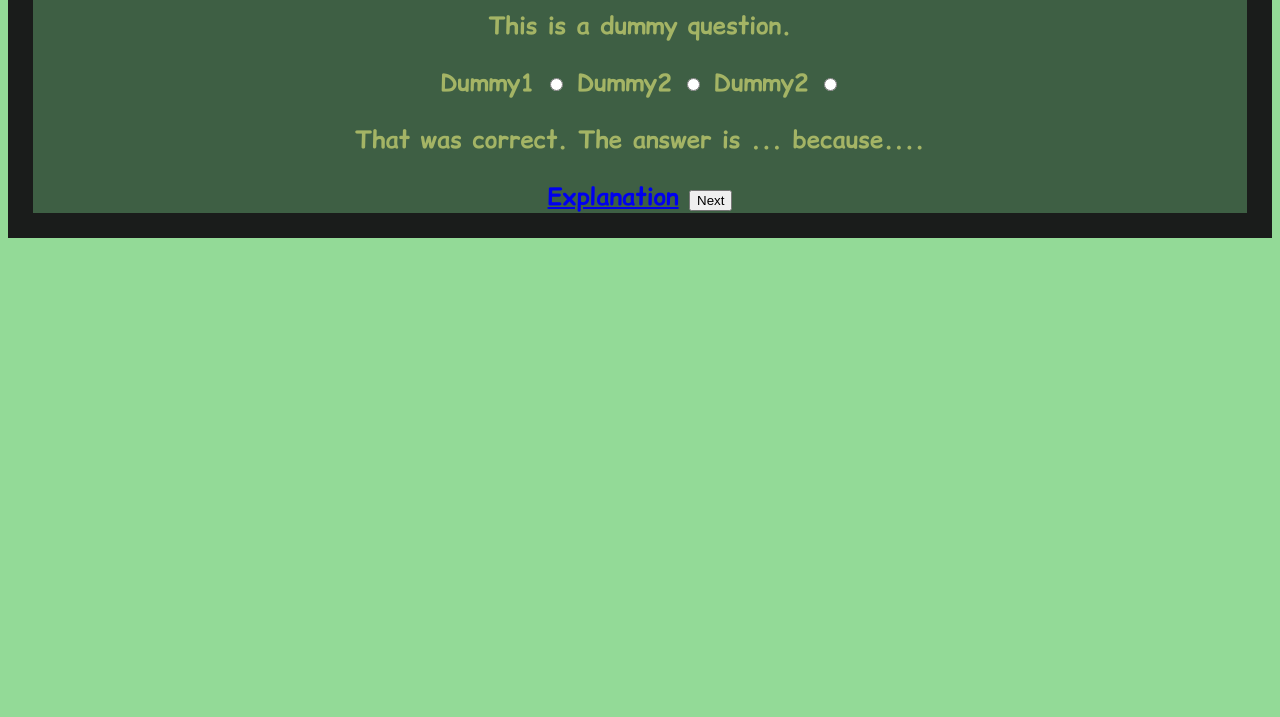
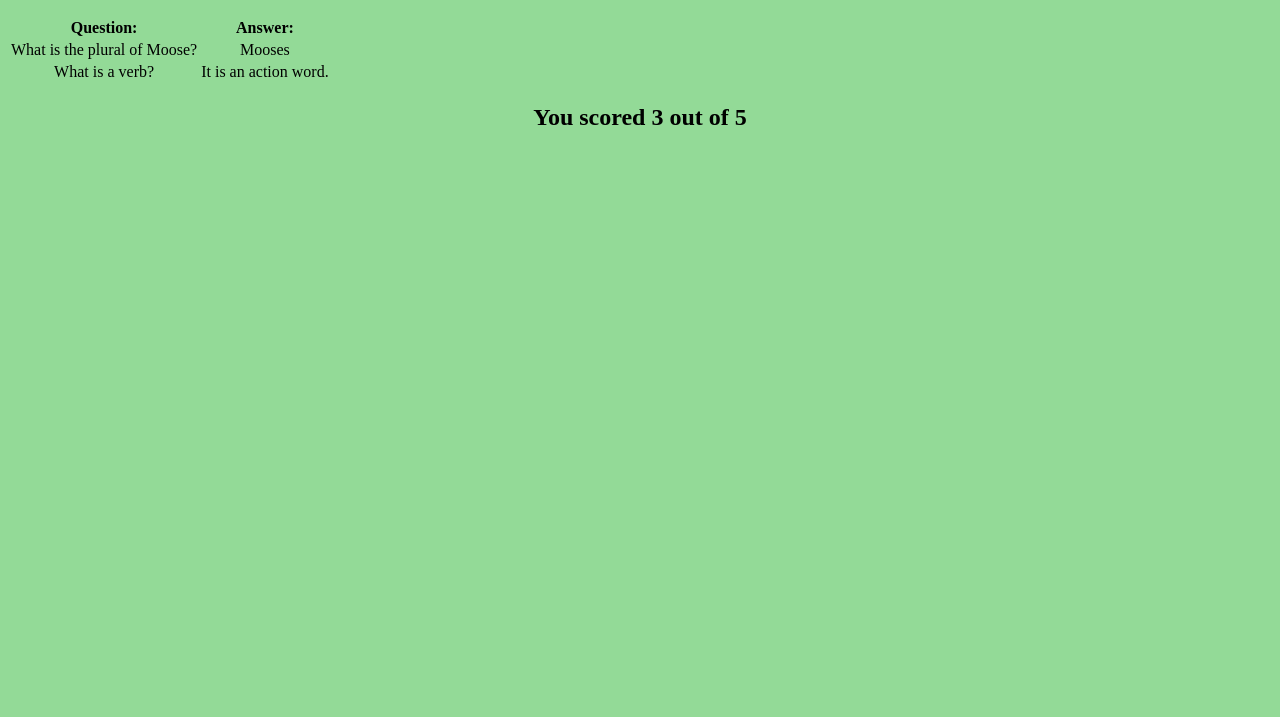
Before and after one commit to eLijah-ai-new/MATH-GANE, a plain HTML site: page index.html in a window 1280 px wide. Shown: the part 115-832 px from the top of the page. Before the commit the page ends 808 px from the top, so only its background shows below. Drawn offline with Linux system fonts and the light colour scheme.

Commit message:
Update index.html

```diff
--- a/index.html
+++ b/index.html
@@ -17,11 +17,11 @@
 </div>
 </div>
 
-<div id="quizzScreen" >
+<div id="quizzScreen" class="hidden" >
   <div id="topRow">
-  <p id="qCount">1/5</p>
+  <p id="qCount" class="scoreClass">1/5</p>
  <h2>Welcome to Subject</h2>
- <p id="scoreDisplay">Score: 0</p>
+ <p id="scoreDisplay" class="scoreClass">Score: 0</p>
   </div>
 
   <div id="questionCard">
@@ -47,8 +47,21 @@
 
 </div>
 
-<div id="ScoreBoardScreen" class="hidden">
-
+<div id="ScoreBoardScreen" >
+<h1>Your Score:</h1>
+<table id="scoreTbl">
+<th class="border">Question: </th>
+<th >Answer: </th>
+<tr class="correct">
+  <td class="border ">What is the plural of Moose?</td>
+  <td>Mooses</td>
+</tr>
+<tr class="incorrect">
+  <td class="border">What is a verb?</td>
+  <td>It is an action word.</td>
+</tr>
+</table>
+<h2 id="finalScore"> You scored 3 out of 5</h2>
 </div>
 
 </body>
```
